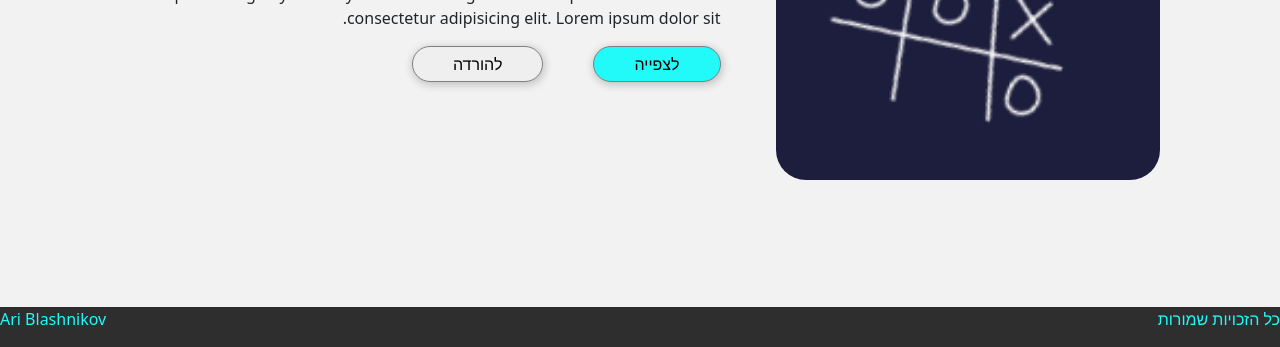
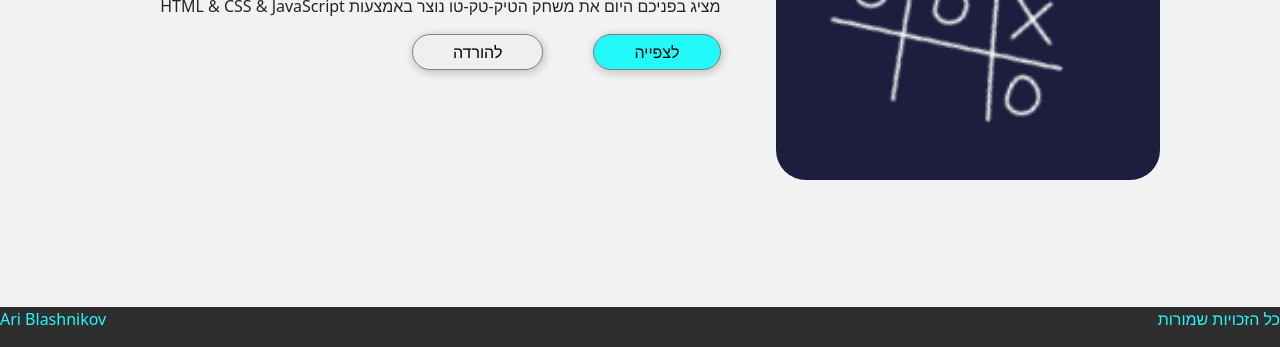
Before and after one commit to ALBlash/tictactoe_welcome, a plain HTML site: page index.html in a window 1280 px wide. Shown: the part 463-810 px from the top of the page. Drawn offline with nearby package versions, Linux system fonts and the light colour scheme.

Commit message:
last commit fr

```diff
--- a/index.html
+++ b/index.html
@@ -65,8 +65,8 @@
         <img id="TicTacToe-img" src="./images/ticTacToeBackground4.png" alt="">
         <div class="game-info">
             <h2 id="h2">Tic-Tac-Toe</h2>
-            <p class="paragraph">presenting to you today the tic-tac-toe game Lorem ipsum dolor sit amet consectetur
-                adipisicing elit. Lorem ipsum dolor sit.</p>
+            <p class="paragraph">מציג בפניכם היום את משחק הטיק-טק-טו נוצר באמצעות HTML & CSS & JavaScript
+            </p>
             <div class="button-container">
                 <a href="https://alblash.github.io/TicTacToe_js/">
                     <input id="watch-project" type="button" value="לצפייה">
```
